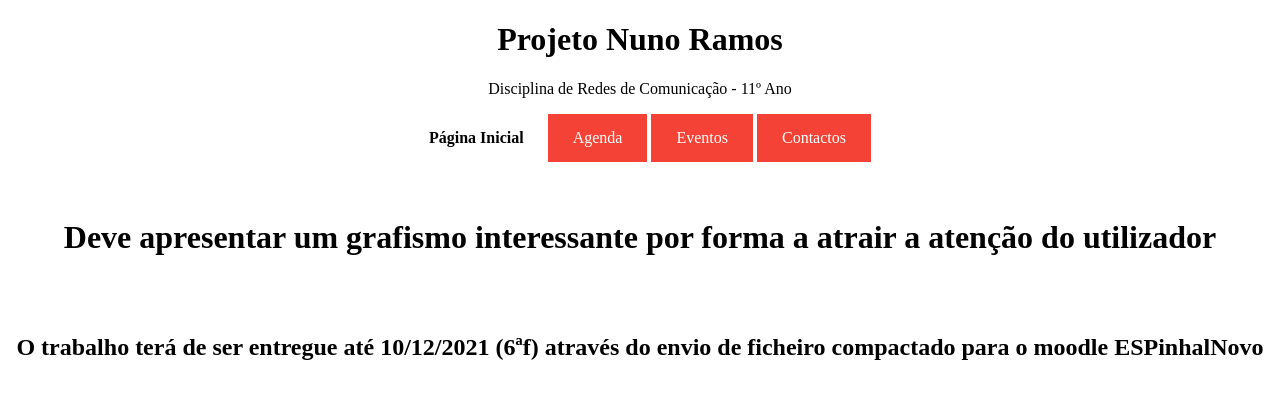
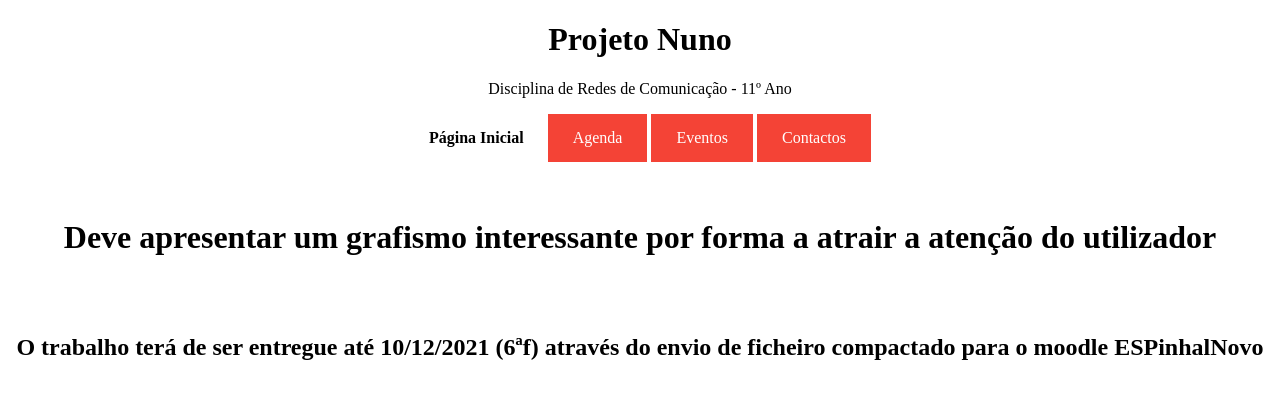
Before and after one commit to L31RB4/Nuno-Ramos, a plain HTML site: page inicio.html in a window 1280 px wide. Drawn offline with Linux system fonts and the light colour scheme.

Commit message:
Alterei O nome

```diff
--- a/inicio.html
+++ b/inicio.html
@@ -22,7 +22,7 @@
 
   <body>
 	<center>
-		<h1>Projeto Nuno Ramos</h1>
+		<h1>Projeto Nuno</h1>
 		<p> Disciplina de Redes de Comunicação - 11º Ano</p>
 
 		<b>&emsp;  Página Inicial  &emsp;</b>
```
